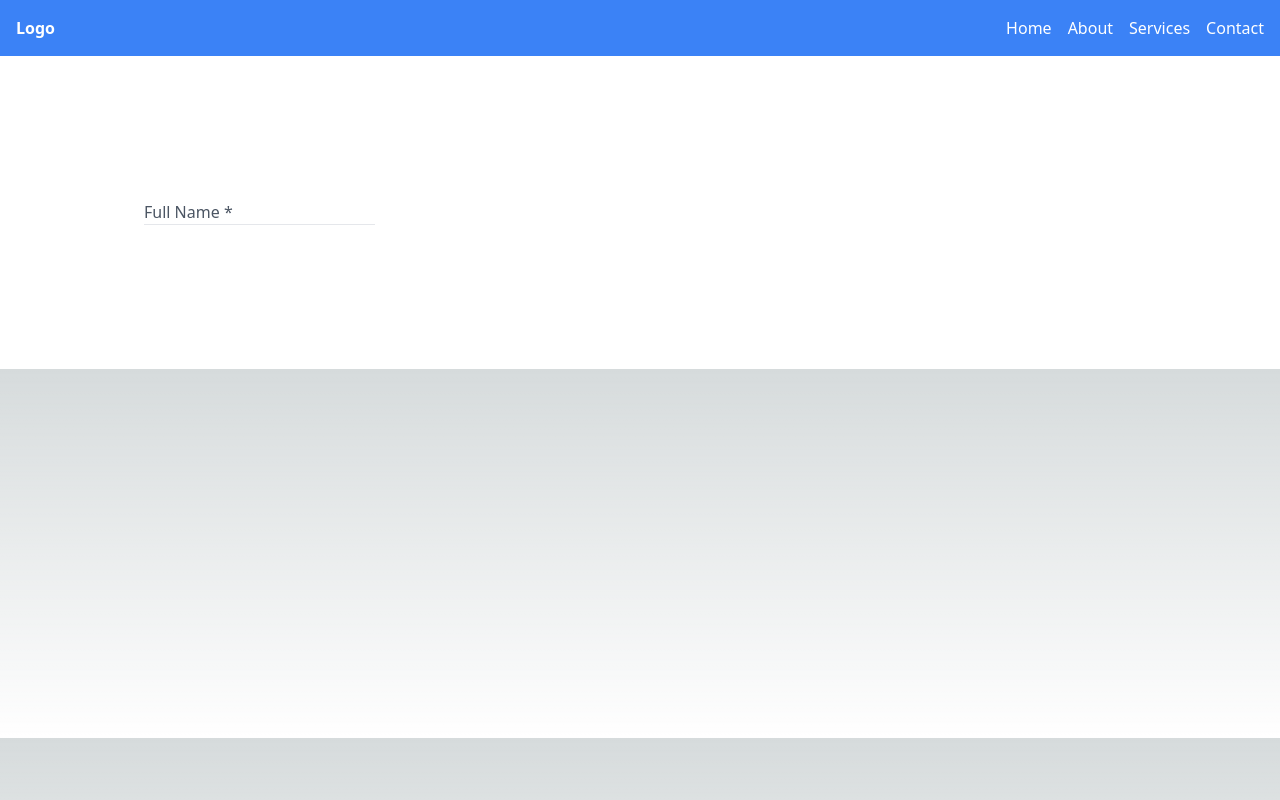
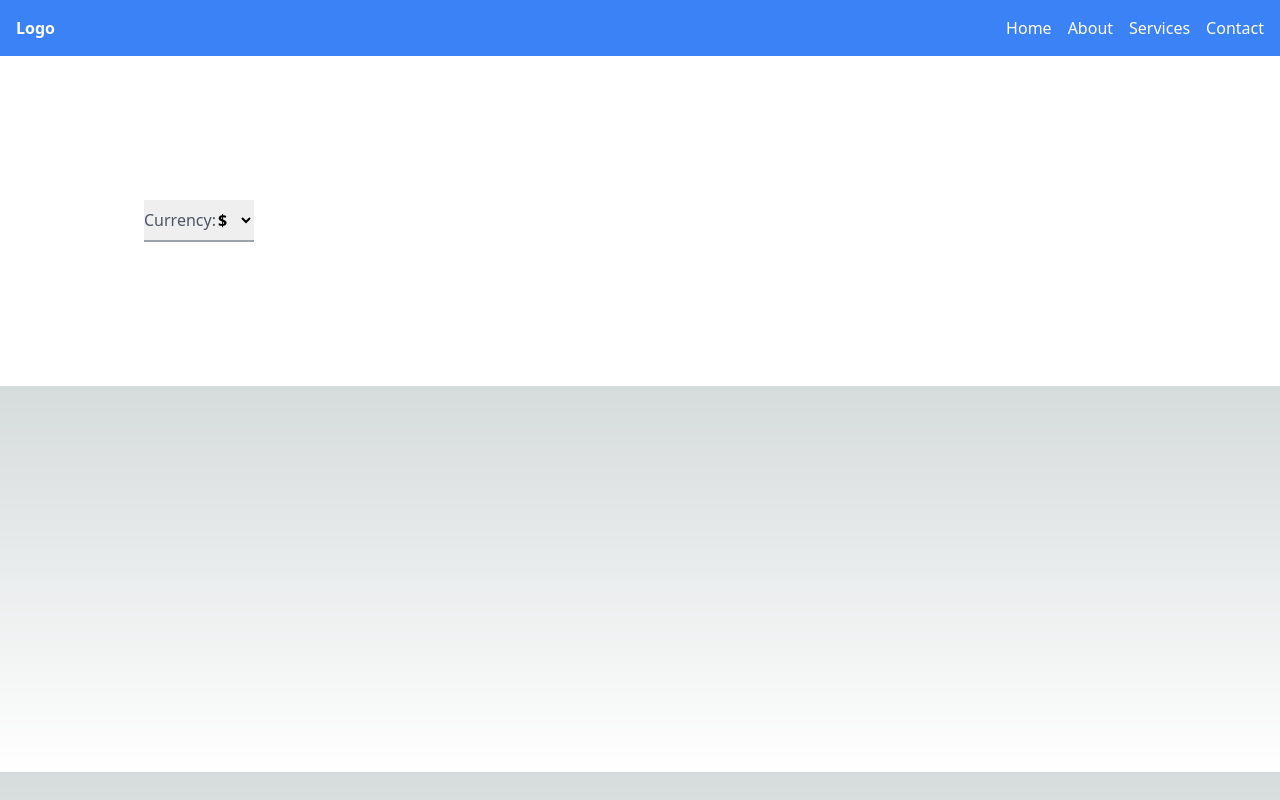
Before and after one commit to hahuaz/public-hahuaz, a Next.js app: page /test in a window 1280 px wide. Built offline with nearby package versions, Linux system fonts and the light colour scheme.

Commit message:
add select

```diff
--- /dev/null
+++ b/src/components/Select.tsx
@@ -0,0 +1,65 @@
+import React, { useState } from "react";
+
+const currencies = [
+  {
+    value: "USD",
+    label: "$",
+  },
+  {
+    value: "EUR",
+    label: "€",
+  },
+  {
+    value: "BTC",
+    label: "฿",
+  },
+  {
+    value: "JPY",
+    label: "¥",
+  },
+];
+
+export default function CurrencySelect(
+  { isDisabled }: { isDisabled: boolean } = { isDisabled: false },
+) {
+  const [selectedCurrency, setSelectedCurrency] = useState(currencies[0].value);
+  const [isSelectFocused, setIsSelectFocused] = useState(false);
+
+  const handleSelectChange = (e: React.ChangeEvent<HTMLSelectElement>) => {
+    setSelectedCurrency(e.target.value);
+  };
+
+  return (
+    <div className="bg-white p-32">
+      <div
+        className={` relative m-4 w-[110px] justify-center border-b-2 text-gray-600  ${
+          isSelectFocused ? "border-blue-500" : "border-gray-400"
+        }`}
+      >
+        <label
+          htmlFor="currency-select"
+          className={`pointer-events-none absolute left-0 top-0 pt-2 ${
+            isSelectFocused && "  text-blue-500 "
+          }`}
+        >
+          Currency:
+        </label>
+        <select
+          id="currency-select"
+          value={selectedCurrency}
+          onFocus={() => setIsSelectFocused(true)}
+          onBlur={() => setIsSelectFocused(false)}
+          onChange={handleSelectChange}
+          disabled={isDisabled}
+          className={`w-full py-2 pl-[70px]  font-semibold  text-black outline-none`}
+        >
+          {currencies.map((currency) => (
+            <option key={currency.value} value={currency.value}>
+              {currency.label}
+            </option>
+          ))}
+        </select>
+      </div>
+    </div>
+  );
+}
--- a/src/pages/test.tsx
+++ b/src/pages/test.tsx
@@ -1,11 +1,11 @@
 import React from "react";
 
-import Input from "@/components/Input";
+import Select from "@/components/Select";
 
 export default function test() {
   return (
     <div>
-      <Input />
+      <Select isDisabled={false} />
     </div>
   );
 }
```
